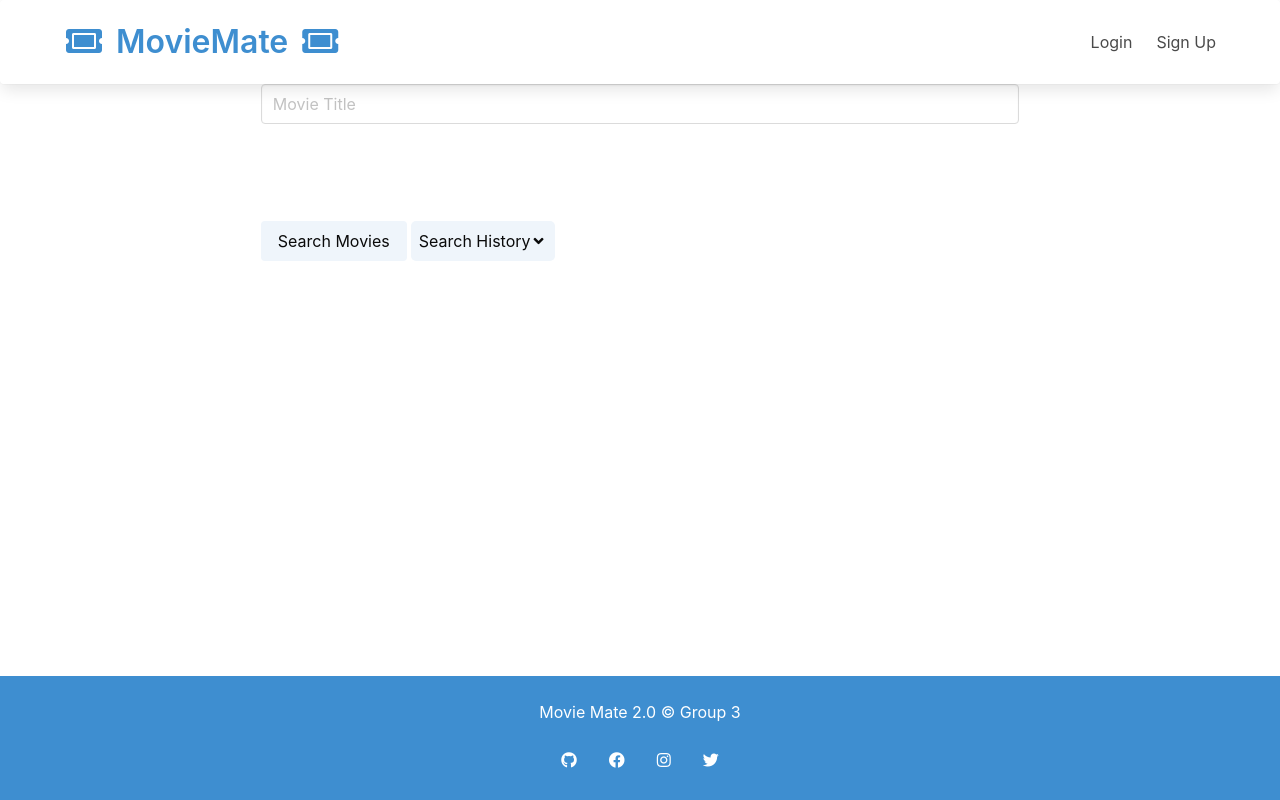
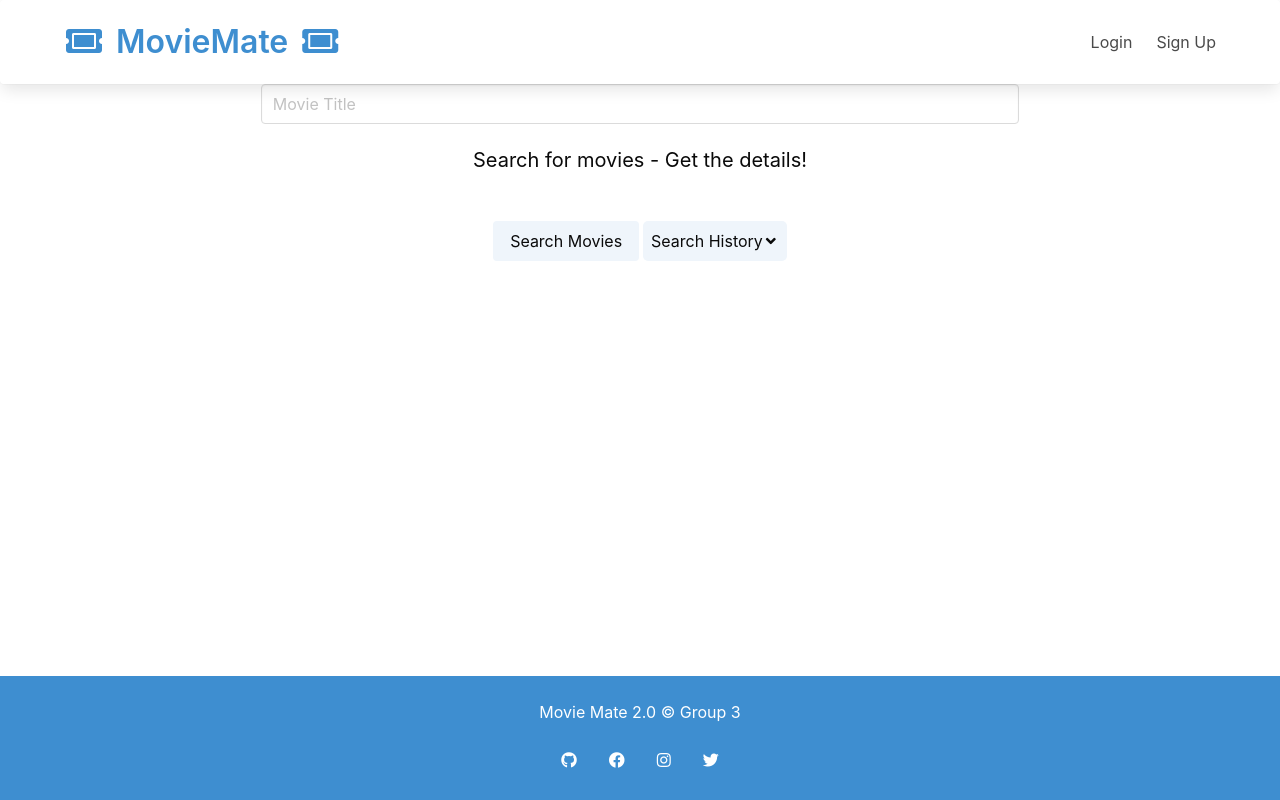
Before and after one commit to stevengoldbergm/movie-mate-3.0, a React (Create React App) app in the folder client/: page / in a window 1280 px wide. Built offline with nearby package versions, Linux system fonts and the light colour scheme.

Commit message:
Started roughing out SearchBar

```diff
--- a/client/src/components/SearchBar.js
+++ b/client/src/components/SearchBar.js
@@ -17,12 +17,12 @@ function SearchBar() {
               />
             </p>
             <br />
-            <h2 className="subtitle has-text-white">
+            <h2 className="subtitle has-text-centered has-text-black">
               Search for movies - Get the details!
             </h2>
             <br />
             {/* Search Button */}
-            <section>
+            <section className="container is-flex is-justify-content-center">
               <button className="button is-info is-light has-text-black">
                 Search Movies
               </button>
@@ -45,12 +45,14 @@ function SearchBar() {
                   <div className="dropdown-content">
                     <hr className="dropdown-divider" />
                     {/* Make the clear history button here */}
-                    <button
+                    {/* NOTE: You can't just clear local memory! It will delete the token! */}
+                    {/* eslint-disable-next-line */}
+                    <a
                       onclick="clearLocalStorage()"
                       className="dropdown-item"
                     >
                       Clear History
-                    </button>
+                    </a>
                   </div>
                 </div>
               </div>
```
